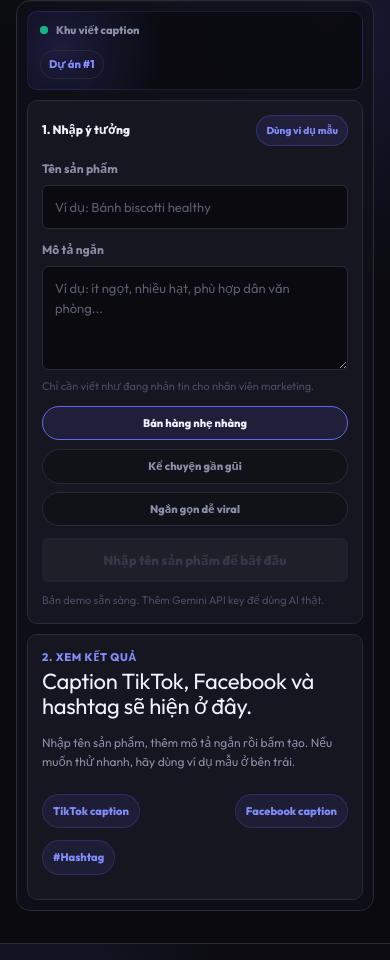
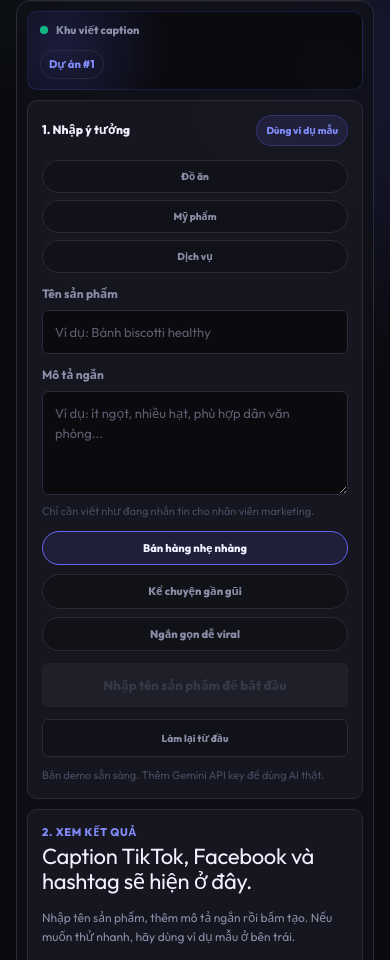
Before and after one commit to ltruongluan09/codex-zero-to-hero-vn, a React (Vite) app: page / in a window 390 px wide. Shown: the part 1050-2010 px from the top of the page. Built offline with nearby package versions, Linux system fonts and the light colour scheme.

Commit message:
Polish Caption AI product controls

```diff
--- a/src/App.jsx
+++ b/src/App.jsx
@@ -11,6 +11,24 @@ const captionModes = [
   { id: "ban-hang", label: "Bán hàng nhẹ nhàng" },
   { id: "ke-chuyen", label: "Kể chuyện gần gũi" },
   { id: "viral", label: "Ngắn gọn dễ viral" },
+];
+
+const captionExamples = [
+  {
+    label: "Đồ ăn",
+    productName: "Bánh biscotti healthy",
+    description: "Ít ngọt, nhiều hạt, phù hợp dân văn phòng muốn ăn vặt lành mạnh",
+  },
+  {
+    label: "Mỹ phẩm",
+    productName: "Serum phục hồi da ban đêm",
+    description: "Dành cho da khô, da yếu sau treatment, chất nhẹ, dễ thấm",
+  },
+  {
+    label: "Dịch vụ",
+    productName: "Gói chụp ảnh sản phẩm tại nhà",
+    description: "Phù hợp shop online nhỏ, có ảnh đẹp để đăng Facebook và TikTok",
+  },
 ];
 
 const whoOptions = [
@@ -327,8 +345,6 @@ function buildCaption({ productName, description, mode }) {
 }
 
 function CaptionAISection() {
-  const sampleProduct = "Bánh biscotti healthy";
-  const sampleDescription = "Ít ngọt, nhiều hạt, phù hợp dân văn phòng muốn ăn vặt lành mạnh";
   const [productName, setProductName] = useState("");
   const [description, setDescription] = useState("");
   const [mode, setMode] = useState("ban-hang");
@@ -372,11 +388,27 @@ function CaptionAISection() {
     }
   };
 
-  const useSample = () => {
-    setProductName(sampleProduct);
-    setDescription(sampleDescription);
+  const useSample = (sample = captionExamples[0]) => {
+    setProductName(sample.productName);
+    setDescription(sample.description);
     setResult(null);
     setSource("demo");
+  };
+
+  const resetCaption = () => {
+    setProductName("");
+    setDescription("");
+    setResult(null);
+    setSource("demo");
+    setCopied("");
+  };
+
+  const copyAll = () => {
+    if (!result) return;
+    copyText(
+      "all",
+      `TikTok:\n${result.tiktok}\n\nFacebook:\n${result.facebook}\n\nHashtag:\n${result.hashtags.join(" ")}`
+    );
   };
 
   return (
@@ -410,6 +442,13 @@ function CaptionAISection() {
               <button type="button" className="sample-btn" onClick={useSample}>
                 Dùng ví dụ mẫu
               </button>
+            </div>
+            <div className="example-row" aria-label="Chọn ví dụ nhanh">
+              {captionExamples.map((sample) => (
+                <button key={sample.label} type="button" onClick={() => useSample(sample)}>
+                  {sample.label}
+                </button>
+              ))}
             </div>
             <label>
               Tên sản phẩm
@@ -453,6 +492,9 @@ function CaptionAISection() {
                   ? "Đang viết caption..."
                   : "Tạo caption ngay →"}
             </button>
+            <button className="reset-btn" type="button" onClick={resetCaption}>
+              Làm lại từ đầu
+            </button>
             <p className="caption-source">
               {isGenerating
                 ? "AI đang đọc thông tin và viết bản nháp đầu tiên..."
@@ -494,6 +536,12 @@ function CaptionAISection() {
               </article>
             ) : result ? (
               <>
+                <div className="result-toolbar">
+                  <span>Sẵn sàng đăng</span>
+                  <button type="button" onClick={copyAll}>
+                    {copied === "all" ? "Đã copy tất cả" : "Copy tất cả"}
+                  </button>
+                </div>
                 <article>
                   <div>
                     <span>TikTok</span>
--- a/src/index.css
+++ b/src/index.css
@@ -720,6 +720,33 @@ button {
   transform: translateY(-1px);
 }
 
+.example-row {
+  display: grid;
+  grid-template-columns: repeat(3, 1fr);
+  gap: 7px;
+}
+
+.example-row button,
+.reset-btn {
+  border: 1px solid var(--bg-border);
+  border-radius: var(--radius-pill);
+  background: rgba(10, 10, 15, 0.38);
+  color: var(--text-secondary);
+  padding: 8px 9px;
+  font-size: 10px;
+  font-weight: 800;
+  cursor: pointer;
+  transition: border-color 0.2s ease, color 0.2s ease, transform 0.2s ease, background 0.2s ease;
+}
+
+.example-row button:hover,
+.reset-btn:hover {
+  border-color: var(--brand);
+  background: rgba(99, 102, 241, 0.1);
+  color: var(--text-primary);
+  transform: translateY(-1px);
+}
+
 .caption-form label {
   display: grid;
   gap: 7px;
@@ -818,6 +845,11 @@ button {
   box-shadow: none;
 }
 
+.reset-btn {
+  min-height: 38px;
+  border-radius: var(--radius-sm);
+}
+
 .caption-source {
   margin: -2px 0 0;
   color: var(--text-muted);
@@ -828,6 +860,36 @@ button {
 .caption-results {
   display: grid;
   gap: 10px;
+}
+
+.result-toolbar {
+  display: flex;
+  align-items: center;
+  justify-content: space-between;
+  gap: 10px;
+  border: 1px solid rgba(16, 185, 129, 0.22);
+  border-radius: var(--radius-md);
+  background: rgba(16, 185, 129, 0.08);
+  padding: 10px 12px;
+}
+
+.result-toolbar span {
+  color: #a7f3d0;
+  font-size: 11px;
+  font-weight: 800;
+  letter-spacing: 0;
+  text-transform: none;
+}
+
+.result-toolbar button {
+  border: 1px solid rgba(16, 185, 129, 0.28);
+  border-radius: var(--radius-pill);
+  background: rgba(10, 10, 15, 0.52);
+  color: var(--text-primary);
+  padding: 7px 10px;
+  font-size: 10px;
+  font-weight: 800;
+  cursor: pointer;
 }
 
 .caption-results.empty {
@@ -2089,6 +2151,10 @@ button {
     text-align: center;
   }
 
+  .example-row {
+    grid-template-columns: 1fr;
+  }
+
   .caption-results p {
     font-size: 12px;
   }
```
